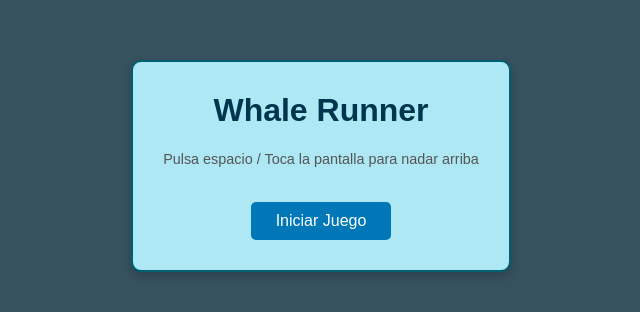
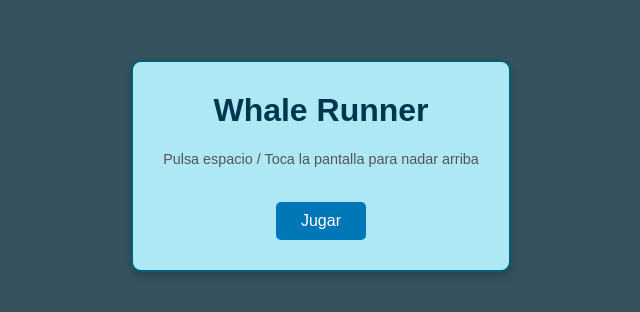
Before and after one commit to alejandro-barrera-lopez/DockerSwim, a plain HTML site: page static/index.html in a window 1280 px wide. Shown: the part 234-546 px from the top of the page, without its empty margins (319-959 px from the left). Drawn offline with Linux system fonts and the light colour scheme.

Commit message:
Changed start message

```diff
--- a/static/index.html
+++ b/static/index.html
@@ -11,7 +11,7 @@
         <div class="message-box">
             <h1>Whale Runner</h1>
             <p>Pulsa espacio / Toca la pantalla para nadar arriba</p>
-            <button id="startButton">Iniciar Juego</button>
+            <button id="startButton">Jugar</button>
         </div>
     </div>
 
```
